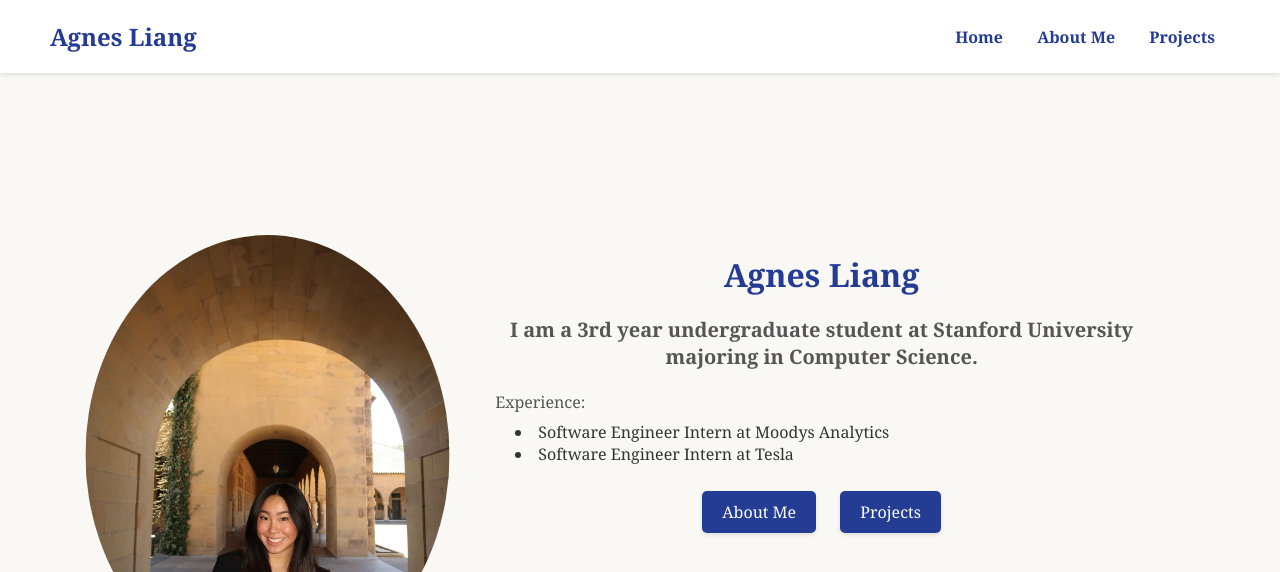
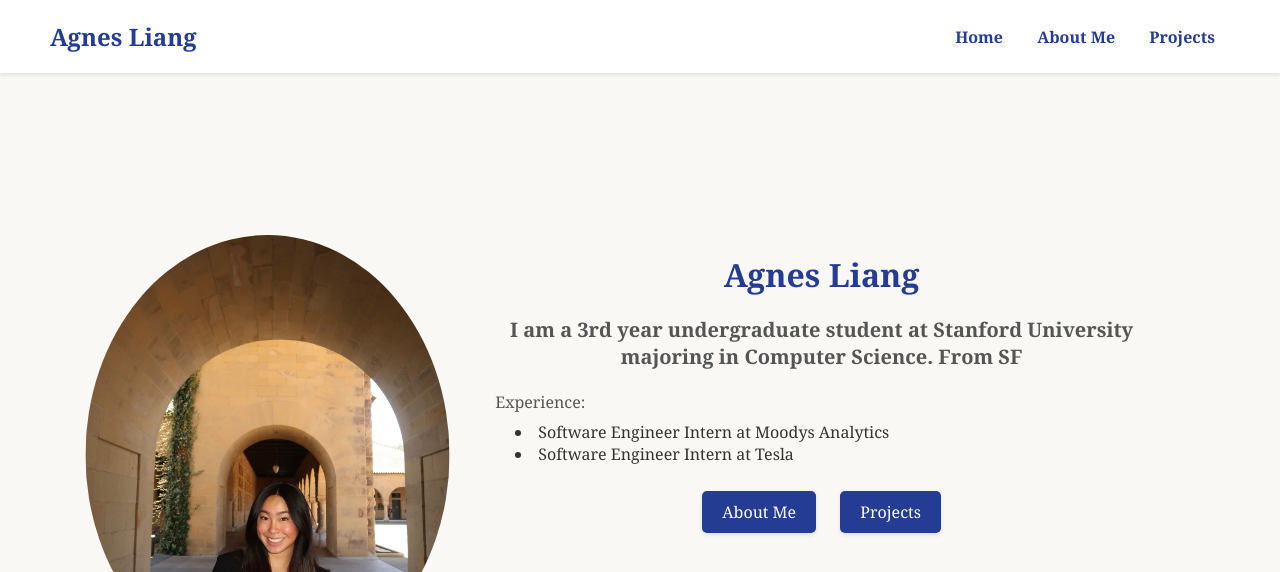
Before and after one commit to ag-liang/ag-liang-github.io, a plain HTML site: page index.html in a window 1280 px wide. Shown: the top 572 px of the page. Drawn offline with Linux system fonts and the light colour scheme.

Commit message:
Updated layout and styles for GitHub Pages site

```diff
--- a/index.html
+++ b/index.html
@@ -23,7 +23,7 @@
                 <img src="profile.jpg" alt="Agnes Liang" class="profile-pic">
                 <div>
                     <h2>Agnes Liang</h2>
-                    <h3>I am a 3rd year undergraduate student at Stanford University majoring in Computer Science.</h3>
+                    <h3>I am a 3rd year undergraduate student at Stanford University majoring in Computer Science. From SF</h3>
                     <p class="text-left">Experience:</p>
                     <ul class="text-left">
                         <li>Software Engineer Intern at Moodys Analytics</li>
```
